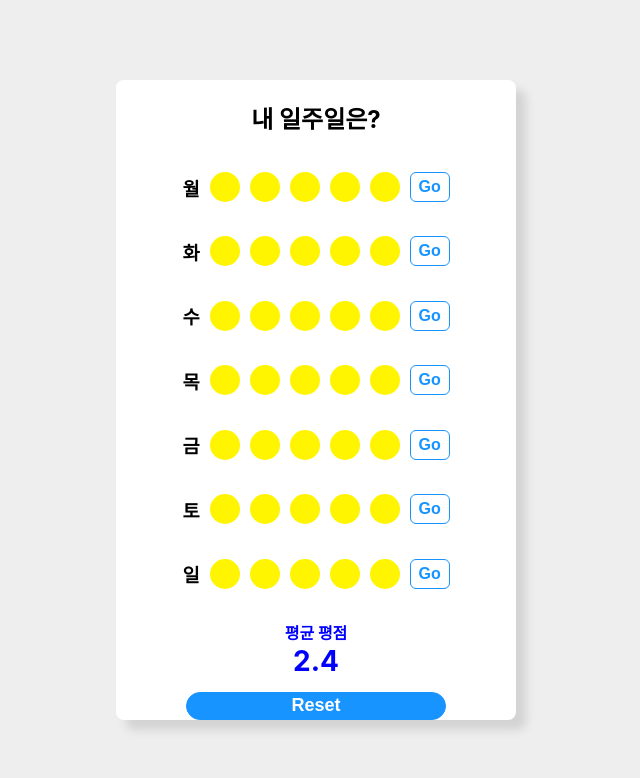
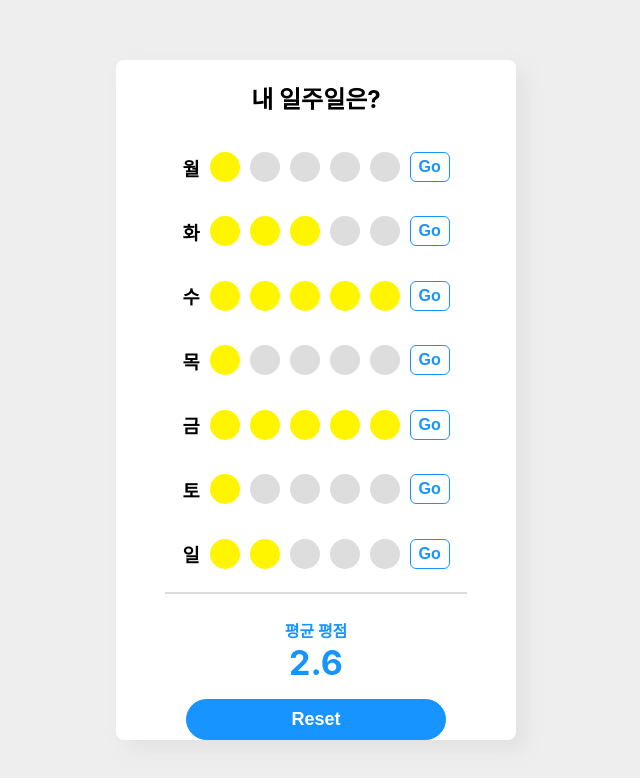
Before and after one commit to sonshineLiveinEarth/react_prac, a React (Create React App) app: page / in a window 1280 px wide. Shown: the top 778 px of the page, without its empty margins (324-964 px from the left). Built offline with nearby package versions, Linux system fonts and the light colour scheme.

Commit message:
기본기능구현 완료!

```diff
--- a/src/App.js
+++ b/src/App.js
@@ -12,7 +12,7 @@ function App() {
         <Route path="/" exact>
           <Home />
         </Route>
-        <Route path="/review/:weekday" exact>
+        <Route path="/review/:day">
           <Review />
         </Route>
       </Container>
@@ -34,9 +34,9 @@ const Background = styled.div`
 const Container = styled.div`
   display: flex;
   flex-direction: column;
-  height: 80vh;
+  height: 85vh;
   width: 400px;
-  box-shadow: 10px 10px 10px lightgray;
+  box-shadow: 10px 10px 20px #e2e2e2;
   margin: auto;
   justify-content: center;
   align-items: center;
--- a/src/Home.js
+++ b/src/Home.js
@@ -1,179 +1,66 @@
-import React from "react";
+import React, { useState } from "react";
 import styled from "styled-components";
 import { useHistory } from "react-router-dom";
 
 const Home = (props) => {
   let history = useHistory();
-  const weekDay = ["월", "화", "수", "목", "금", "토", "일"];
+  const WeekDay = ["월", "화", "수", "목", "금", "토", "일"];
 
-  // const weekDays = weekDay.map((day) => {
-  //   let today = new Date().getDay();
-  //   let dayIndex = today + parseInt(day);
-  //   let days = dayIndex > 6 ? dayIndex - 7 : dayIndex;
-  //   return weekDays[days];
-  // });
-  // console.log(weekDay);
+  let RateSum = 0;
 
-  // const dayRate = weekDays.map((day) => {
-  //   return {
-  //     days: day,
-  //     rate: Math.floor(Math.random() * 4),
-  //   };
-  // });
+  const WeekRate = WeekDay.map((day) => {
+    const random = Math.floor(Math.random() * 5 + 1);
+    RateSum += random;
+    return {
+      day: day,
+      rate: random,
+    };
+  });
+
+  const average = (RateSum / 7).toFixed(1);
+  const [avg, setAvg] = useState(average);
 
   return (
     <>
-      {/* <Line>
-        {dayRate.map((week, index) => {
+      <h2> 내 일주일은?</h2>
+      {WeekRate.map((d, i) => {
         return (
-            <Line key={index}>
-              <h3>{week.days}</h3>
-              {Array.from([0, 1, 2, 3, 4], (index) => {
+          <Line key={i}>
+            <h3>{d.day}</h3>
+            {Array.from({ length: 5 }, (c, i) => {
               return (
                 <Circle
-                    key={index}
+                  key={i}
                   style={{
-                      backgroundColor:
-                        dayRate.rate < index ? "#e1f1e7" : "#6eceda",
+                    backgroundColor: d.rate > i ? "#fff500" : "#ddd",
                   }}
-                  ></Circle>
+                />
               );
             })}
             <Tri
               onClick={() => {
-                  history.push("/review/:weekDays");
-                  history.go(0);
-                }}
-              >
-                <i
-                  style={{ color: "#b57fb3" }}
-                  class="fas color:red fa-chevron-right fa-2x"
-                ></i>
-              </Tri>
-            </Line>
-          );
-        })}
-      </Line> */}
-      <h2> 내 일주일은?</h2>
-      <Line>
-        <h3>{weekDay[0]}</h3> <Circle />
-        <Circle />
-        <Circle />
-        <Circle />
-        <Circle />
-        <Tri
-          onClick={() => {
-            history.push("/review/월");
-            console.log(weekDay);
-            history.go(0);
+                history.push(`/review/${WeekDay[i]}`);
               }}
             >
               Go
             </Tri>
           </Line>
-      <Line>
-        <h3>화</h3> <Circle />
-        <Circle />
-        <Circle />
-        <Circle />
-        <Circle />{" "}
-        <Tri
-          onClick={() => {
-            history.push("/review/화");
-            console.log(weekDay);
-            history.go(0);
-          }}
-        >
-          Go
-        </Tri>
-      </Line>
-      <Line>
-        <h3>수</h3> <Circle />
-        <Circle />
-        <Circle />
-        <Circle />
-        <Circle />{" "}
-        <Tri
-          onClick={() => {
-            history.push("/review/수");
-            console.log(weekDay);
-            history.go(0);
-          }}
-        >
-          Go
-        </Tri>
-      </Line>
-      <Line>
-        <h3>목</h3> <Circle />
-        <Circle />
-        <Circle />
-        <Circle />
-        <Circle />{" "}
-        <Tri
-          onClick={() => {
-            history.push("/review/목");
-            console.log(weekDay);
-            history.go(0);
-          }}
-        >
-          Go
-        </Tri>
-      </Line>
-      <Line>
-        <h3>금</h3> <Circle />
-        <Circle />
-        <Circle />
-        <Circle />
-        <Circle />{" "}
-        <Tri
-          onClick={() => {
-            history.push("/review/금");
-            console.log(weekDay);
-            history.go(0);
-          }}
-        >
-          Go
-        </Tri>
-      </Line>
-      <Line>
-        <h3>토</h3> <Circle />
-        <Circle />
-        <Circle />
-        <Circle />
-        <Circle />{" "}
-        <Tri
-          onClick={() => {
-            history.push("/review/토");
-            console.log(weekDay);
-            history.go(0);
-          }}
-        >
-          Go
-        </Tri>
-      </Line>
-      <Line>
-        <h3>일</h3> <Circle />
-        <Circle />
-        <Circle />
-        <Circle />
-        <Circle />{" "}
-        <Tri
-          onClick={() => {
-            history.push("/review/일");
-            console.log(weekDay);
-            history.go(0);
-          }}
-        >
-          Go
-        </Tri>
-      </Line>
+        );
+      })}
+      <Hr />
+
       <Score>
         <Text>평균 평점</Text>
         <br />
-        <ScoreText>2.4</ScoreText>
+        <ScoreText>{avg}</ScoreText>
       </Score>
-
-      <Btn>Reset</Btn>
+      <Btn
+        onClick={() => {
+          setAvg(parseInt(0).toFixed(1));
+        }}
+      >
+        Reset
+      </Btn>
     </>
   );
 };
@@ -211,20 +98,37 @@ const Tri = styled.button`
   }
 `;
 
+const Hr = styled.hr`
+  width: 300px;
+  border: 0.5px solid #ddd;
+  margin: 6px 0px 24px 0px;
+`;
+
+// const RateBox = styled.div`
+//   padding: 20px;
+//   margin-top: 16px;
+//   border: 1.6px solid #eee;
+//   border-radius: 10px;
+//   display: flex;
+//   flex-direction: column;
+//   justify-content: center;
+//   align-items: center;
+// `;
+
 const Text = styled.span`
   font-size: 16px;
   font-weight: bold;
-  color: blue;
+  color: #1794ff;
+  margin-top: 16px;
 `;
 
 const ScoreText = styled.span`
-  font-size: 28px;
+  font-size: 34px;
   font-weight: bold;
-  color: blue;
+  color: #1794ff;
 `;
 
 const Score = styled.div`
-  margin: 14px 0px;
   text-align: center;
 `;
 
@@ -237,6 +141,7 @@ const Btn = styled.button`
   border: 1px solid #1794ff;
   font-size: 18px;
   font-weight: bold;
+  margin-top: 16px;
   &:hover {
     opacity: 0.7;
   }
--- a/src/Review.js
+++ b/src/Review.js
@@ -3,20 +3,18 @@ import styled from "styled-components";
 import { useHistory, useParams } from "react-router-dom";
 
 const Review = (props) => {
-  const [rate, setRate] = useState(0);
+  const [rate, setRate] = useState(-1);
   let history = useHistory();
-  const params = useParams();
-  console.log(params);
+  const week = useParams();
 
   function ReviewBtn() {
     history.push("/");
-    history.go(0);
   }
 
   return (
     <>
       <ReviewText>
-        <Day>{params.weekday}요일</Day>
+        <Day>{week.day}요일</Day>
         <Text>평점 남기기</Text>
       </ReviewText>
       <RatingBox>
@@ -29,6 +27,8 @@ const Review = (props) => {
               }}
               onClick={() => {
                 setRate(index);
+                console.log(rate);
+                console.log(index);
               }}
             ></Circle>
           );
@@ -77,14 +77,6 @@ const Circle = styled.div`
   }
 `;
 
-// const Line = styled.div`
-//   display: flex;
-//   flex-direction: row;
-//   justify-content: center;
-//   align-items: center;
-//   margin: 20px 0px;
-// `;
-
 const Btn = styled.button`
   width: 260px;
   height: 50px;
--- a/src/index.js
+++ b/src/index.js
@@ -7,11 +7,9 @@ import { BrowserRouter } from "react-router-dom";
 
 const root = ReactDOM.createRoot(document.getElementById("root"));
 root.render(
-  <React.StrictMode>
-    <BrowserRouter>
-      <App />
-    </BrowserRouter>
-  </React.StrictMode>
+  <BrowserRouter>
+    <App />
+  </BrowserRouter>
 );
 
 // If you want to start measuring performance in your app, pass a function
```
Lines whose indentation alone changed are shown as unchanged.
